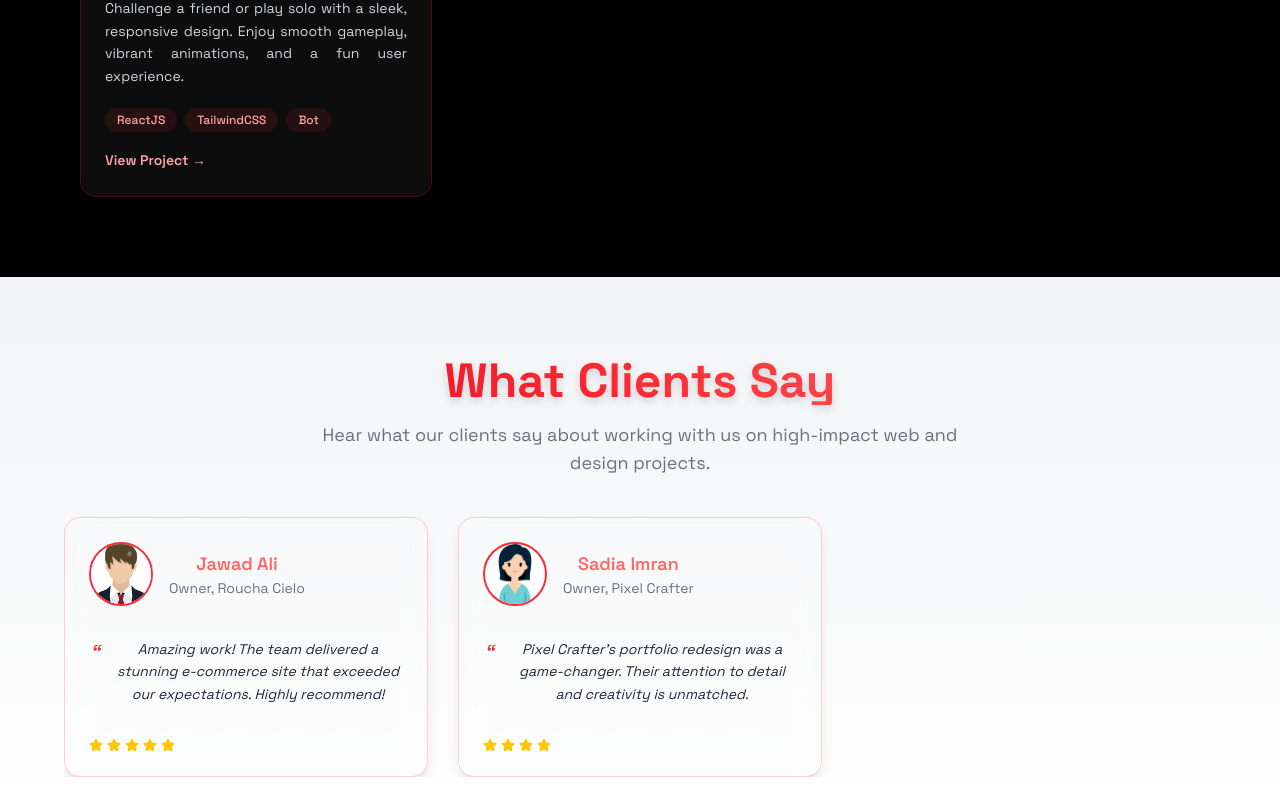
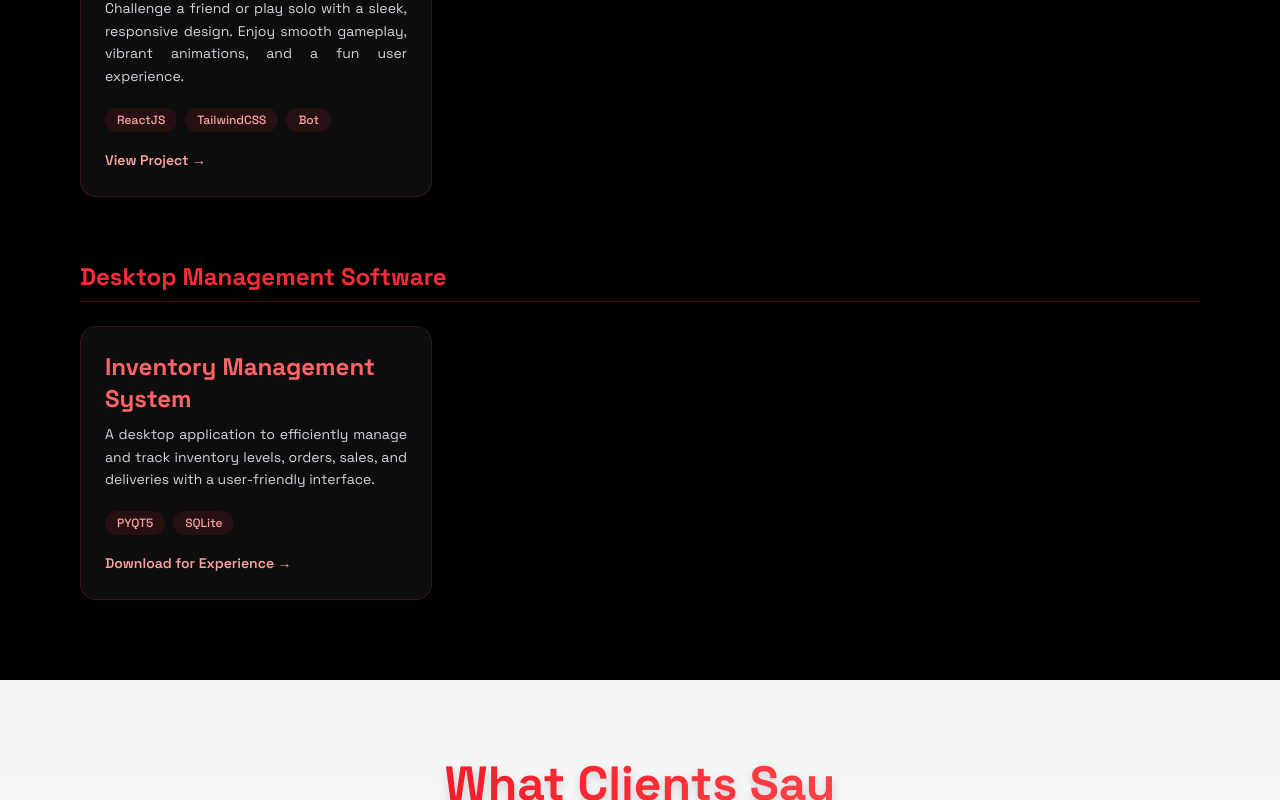
Before and after one commit to DevilEye007/Faizan-Posrfolio, a React (Vite) app: page / in a window 1280 px wide. Shown: the part 4553-5353 px from the top of the page. Built offline with nearby package versions, Linux system fonts and the light colour scheme.

Commit message:
Project Update

```diff
--- a/src/components/sections/Projects.jsx
+++ b/src/components/sections/Projects.jsx
@@ -56,6 +56,16 @@ export const Projects = () => {
     },
   ];
 
+  const desktopApplication = [
+    {
+      title: "Inventory Management System",
+      description:
+        "A desktop application to efficiently manage and track inventory levels, orders, sales, and deliveries with a user-friendly interface.",
+      tech: ["PYQT5", "SQLite"],
+      link: "https://github.com/DevilEye007/Inventory-Management-System/releases/download/v1.0.0/main_window.exe",
+    },
+  ];
+
   const renderProjectCard = (project, index) => (
     <div
       key={index}
@@ -82,6 +92,36 @@ export const Projects = () => {
         className="text-red-300 hover:text-white text-sm font-semibold inline-flex items-center gap-1 transition-all hover:underline"
       >
         View Project →
+      </a>
+    </div>
+  );
+
+  const renderProjectCardDA = (project, index) => (
+    <div
+      key={index}
+      className="bg-white/5 border border-red-500/20 rounded-2xl p-6 shadow-lg hover:shadow-red-500/30 transition-all duration-300 hover:-translate-y-1 backdrop-blur-md"
+    >
+      <h3 className="text-2xl font-bold text-red-400 mb-2">{project.title}</h3>
+      <p className="text-gray-300 text-sm mb-5 leading-relaxed text-justify">
+        {project.description}
+      </p>
+      <div className="flex flex-wrap gap-2 mb-4">
+        {project.tech.map((tech, key) => (
+          <span
+            key={key}
+            className="bg-red-500/10 text-red-300 py-1 px-3 rounded-full text-xs font-medium hover:bg-red-500/20 transition-all"
+          >
+            {tech}
+          </span>
+        ))}
+      </div>
+      <a
+        href={project.link}
+        target="_blank"
+        rel="noopener noreferrer"
+        className="text-red-300 hover:text-white text-sm font-semibold inline-flex items-center gap-1 transition-all hover:underline"
+      >
+        Download for Experience →
       </a>
     </div>
   );
@@ -113,7 +153,7 @@ export const Projects = () => {
           </div>
 
           {/* Gaming Projects */}
-          <div>
+          <div className="mb-16">
             <h3 className="text-2xl font-bold text-red-500 mb-6 border-b border-red-500/30 pb-2">
               Mini Games
             </h3>
@@ -121,6 +161,16 @@ export const Projects = () => {
               {gamingProjects.map(renderProjectCard)}
             </div>
           </div>
+
+          {/* Desktop Application Projects */}
+          <div>
+            <h3 className="text-2xl font-bold text-red-500 mb-6 border-b border-red-500/30 pb-2">
+              Desktop Management Software
+            </h3>
+            <div className="grid grid-cols-1 md:grid-cols-2 lg:grid-cols-3 gap-8">
+              {desktopApplication.map(renderProjectCardDA)}
+            </div>
+          </div>
         </div>
       </RevealOnScroll>
     </section>
```
